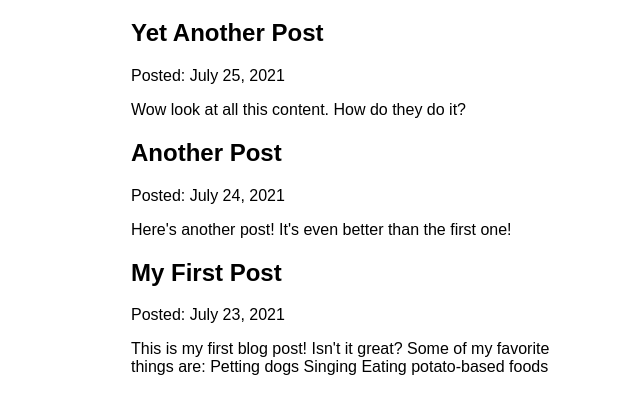
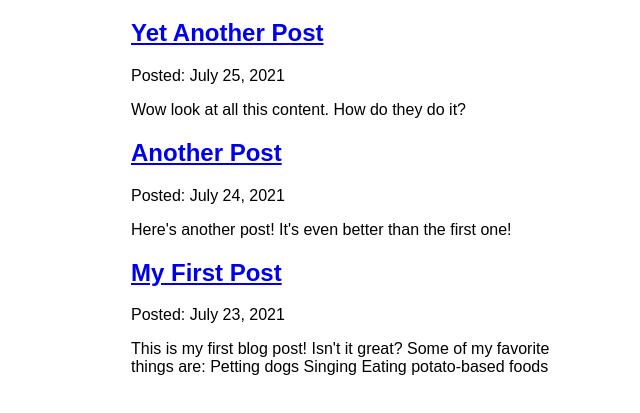
Before and after one commit to cborjah/first-gatsby-site, a Gatsby site: page /blog in a window 1280 px wide. Shown: the part 157-570 px from the top of the page, without its empty margins (299-939 px from the left). Built offline with nearby package versions, Linux system fonts and the light colour scheme; Gatsby itself is replaced by a stand-in of ours.

Commit message:
adds navigation to blog pages

```diff
--- a/blog/first-post.mdx
+++ b/blog/first-post.mdx
@@ -1,7 +1,7 @@
 ---
 title: "My First Post"
 date: "2021-07-23"
-slug: "my-first-post"
+slug: "first-post"
 ---
 
 This is my first blog post! Isn't it _great_?
--- a/blog/second-post.mdx
+++ b/blog/second-post.mdx
@@ -1,7 +1,7 @@
 ---
 title: "Another Post"
 date: "2021-07-24"
-slug: "another-post"
+slug: "second-post"
 ---
 
 Here's another post! It's even better than the first one!
--- a/blog/third-post.mdx
+++ b/blog/third-post.mdx
@@ -1,7 +1,7 @@
 ---
 title: "Yet Another Post"
 date: "2021-07-25"
-slug: "yet-another-post"
+slug: "third-post"
 ---
 
 Wow look at all this content. How do they do it?
--- a/src/pages/blog/index.js
+++ b/src/pages/blog/index.js
@@ -1,5 +1,5 @@
 import * as React from "react";
-import { graphql } from "gatsby";
+import { graphql, Link } from "gatsby";
 import Layout from "../../components/layout";
 import Seo from "../../components/seo";
 
@@ -9,7 +9,11 @@ const BlogPage = ({ data }) => {
       <ul>
         {data.allMdx.nodes.map(node => (
           <article key={node.id}>
-            <h2>{node.frontmatter.title}</h2>
+            <h2>
+              <Link to={`/blog/${node.frontmatter.slug}`}>
+                {node.frontmatter.title}
+              </Link>
+            </h2>
             <p>Posted: {node.frontmatter.date}</p>
             <p>{node.excerpt}</p>
           </article>
@@ -30,6 +34,7 @@ export const query = graphql`
         frontmatter {
           date(formatString: "MMMM D, YYYY")
           title
+          slug
         }
         id
         excerpt
```
